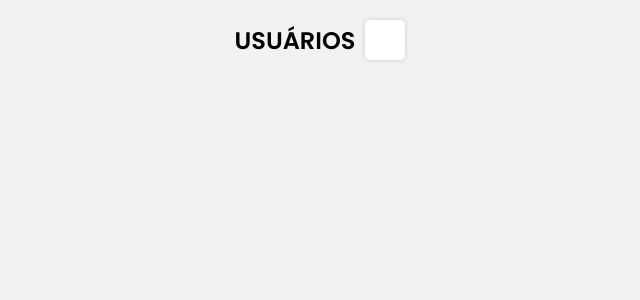
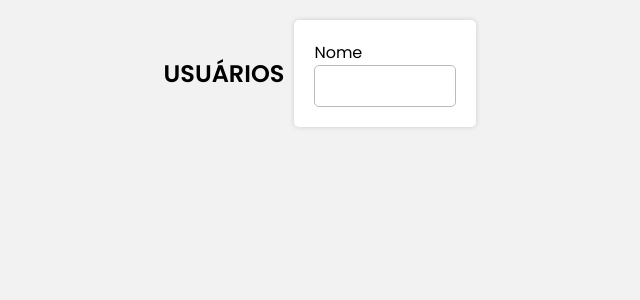
Before and after one commit to klebermkardel/CRUD-Fullstack, a React (Create React App) app in the folder frontend/: page / in a window 1280 px wide. Shown: the top 300 px of the page, without its empty margins (320-960 px from the left). Built offline with nearby package versions, Linux system fonts and the light colour scheme.

Commit message:
:sparkles: feat: Cria componentes de label e input
Cria e estiliza componentes de label e input utilizados no formulário

```diff
--- a/frontend/src/components/Form.js
+++ b/frontend/src/components/Form.js
@@ -17,12 +17,24 @@ const InputArea = styled.div`
     flex-direction: column;
 `;
 
+const Input = styled.input`
+    width: 120px;
+    height: 40px;
+    padding: 0 10px;
+    border: 1px solid #bbb;
+    border-radius: 5px;
+`;
+
+const Label = styled.label``;
+
 const Form = ({ onEdit }) => {
     const ref = useRef()
 
     return (
         <FormContainer ref={ref}>
             <InputArea>
+                <Label>Nome</Label>
+                <Input name="nome" />
             </InputArea>
         </FormContainer>
     )
```
